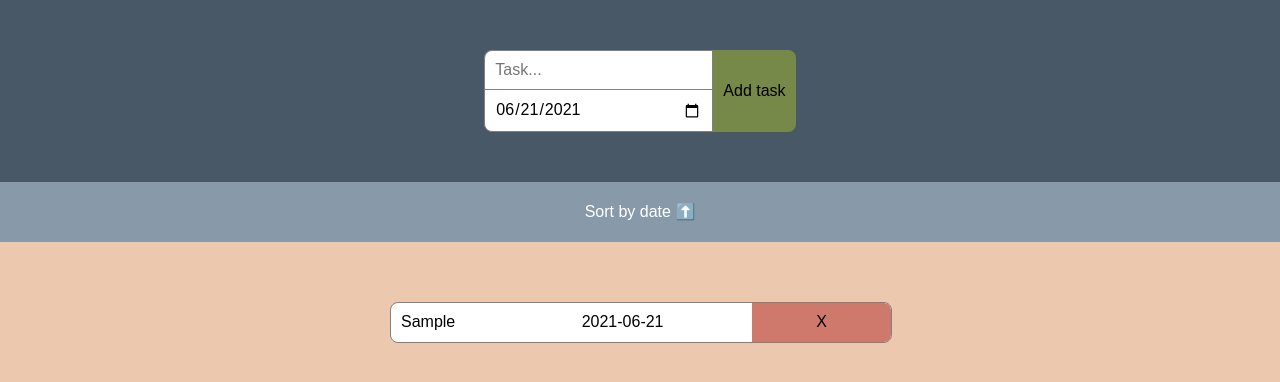
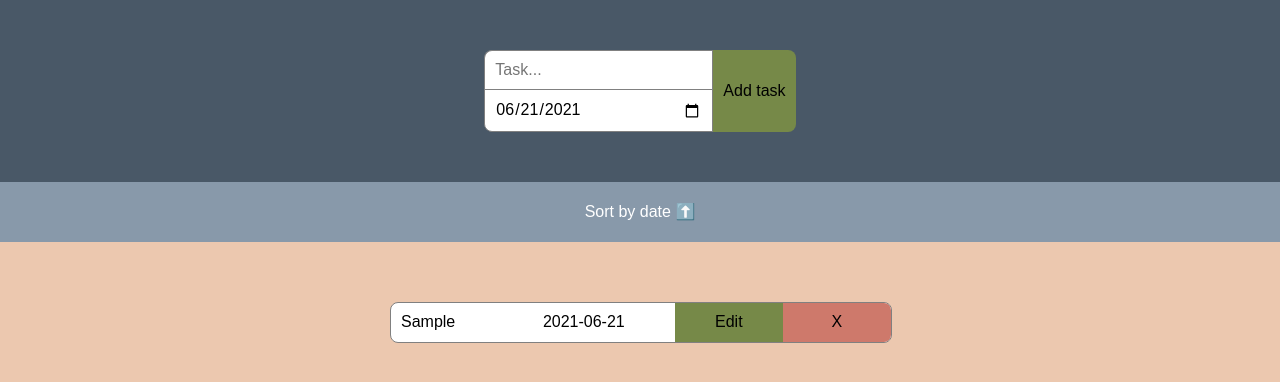
Before and after one commit to miliberlin/todo-list-typescript, a React (Create React App) app: page / in a window 1280 px wide. Both pictures are taken after typing "Sample" into the empty fields and a click on the button "Add task". Shown: the top 382 px of the page. Built offline with nearby package versions, Linux system fonts and the light colour scheme.

Commit message:
added edit button and passed down function - missing functionality yet

```diff
--- a/src/App.css
+++ b/src/App.css
@@ -67,13 +67,21 @@
 .task button {
   width: 30%;
   border: none;
+  cursor: pointer;
+  transition: background-color 300ms;
+}
+.task button.editTask {
+  background-color: #768948;
+}
+.task button.editTask:hover {
+  background-color: #b8c794;
+}
+.task button.deleteTask {
   border-top-right-radius: 7px;
   border-bottom-right-radius: 7px;
   background-color: #ce796b;
-  cursor: pointer;
-  transition: background-color 300ms;
 }
-.task button:hover {
+.task button.deleteTask:hover {
   background-color: #e7ad99;
 }
 .sortingPanel {
--- a/src/App.tsx
+++ b/src/App.tsx
@@ -41,6 +41,11 @@ const App: FC = () => {
     }))
   }
 
+  const editTask = (taskToEdit) => {
+    return taskToEdit
+  }
+
+
   return (
     <div className="App">
       <div className="header">
@@ -67,7 +72,7 @@ const App: FC = () => {
           return sorting === "asc" ? a.deadline.getTime() - b.deadline.getTime() : b.deadline.getTime() - a.deadline.getTime()
         })
         .map((task: ITask, key: number) => {
-          return <TodoTask key={key} task={task} completeTask={completeTask}/>
+          return <TodoTask key={key} task={task} completeTask={completeTask} editTask={editTask}/>
         })
         }
       </div>
--- a/src/Components/TodoTask.tsx
+++ b/src/Components/TodoTask.tsx
@@ -1,23 +1,26 @@
-import React from 'react';
+import React, {useState} from 'react';
 import { ITask } from '../Interfaces';
 
 interface Props {
     task: ITask;
     completeTask(taskNameToDelete: string): void;
+    editTask(taskToEdit: string): void;
 }
 
-const TodoTask = ({task, completeTask}: Props) => {
+const TodoTask = ({task, completeTask, editTask}: Props) => {
+    const [editMode, setEditMode] = useState<boolean>(false);
     return (
         <div className="task">
             <div className="taskName">{task.taskName}</div>
             <div className="taskDeadline">
                 {`${task.deadline.getFullYear()}-${
-              (task.deadline.getMonth()+1) < 10 ? '0'+(task.deadline.getMonth()+1) : task.deadline.getMonth()+1
-            }-${
-                task.deadline.getDate() < 10 ? '0'+ task.deadline.getDate() : task.deadline.getDate()
-            }`}
+                    (task.deadline.getMonth()+1) < 10 ? '0'+(task.deadline.getMonth()+1) : task.deadline.getMonth()+1
+                }-${
+                    task.deadline.getDate() < 10 ? '0'+ task.deadline.getDate() : task.deadline.getDate()
+                }`}
             </div>
-            <button onClick={() => {completeTask(task.taskName)}}>X</button>
+            <button className="editTask" onClick={() => {editTask(task.taskName)}}>Edit</button>
+            <button className="deleteTask" onClick={() => {completeTask(task.taskName)}}>X</button>
         </div>
     )
 }
```
